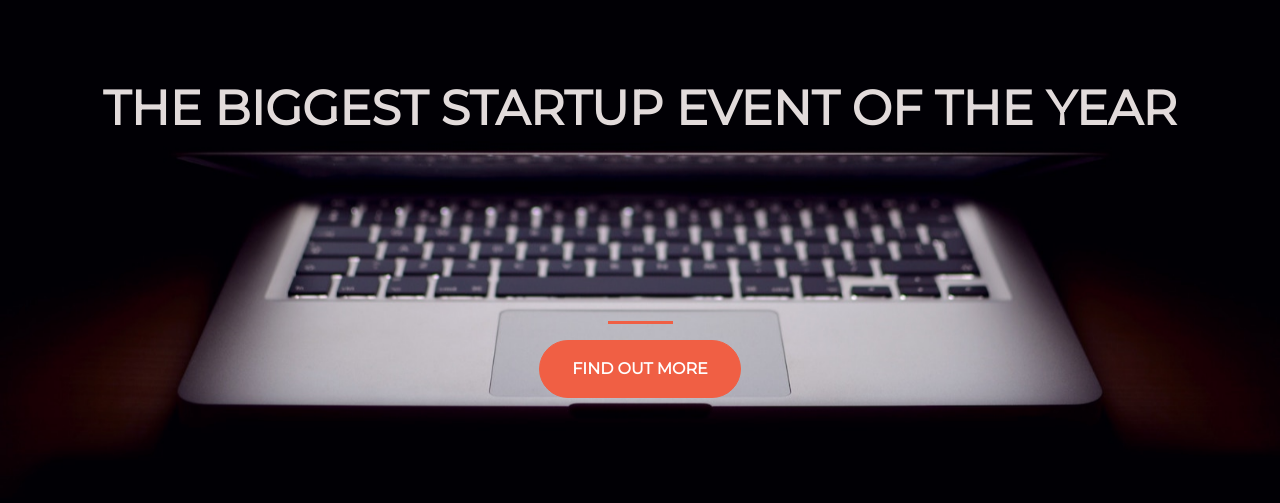
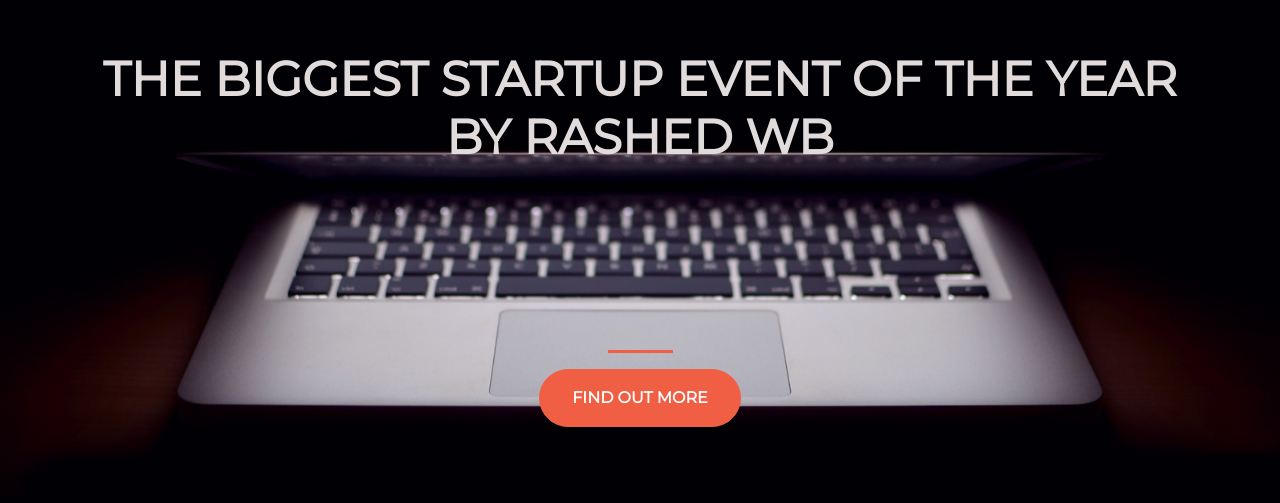
Before and after one commit to rashed879/startup-of-the-year, a plain HTML site: page index.html in a window 1280 px wide. Shown: the part 161-664 px from the top of the page. Drawn offline with nearby package versions, Linux system fonts and the light colour scheme.

Commit message:
Add files via upload

```diff
--- a/index.html
+++ b/index.html
@@ -20,7 +20,7 @@
     <div class="container d-flex align-items-center h-100">
       <div class="row">
         <header class="text-center col-12">
-      <h1 class="text-uppercase"><strong>The Biggest Startup Event Of The Year</strong></h1>
+      <h1 class="text-uppercase"><strong>The Biggest Startup Event Of The Year BY RASHED WB</strong></h1>
     </header>
     <div class="buffer col-12"></div>
     <section class="text-center col-12">
```
